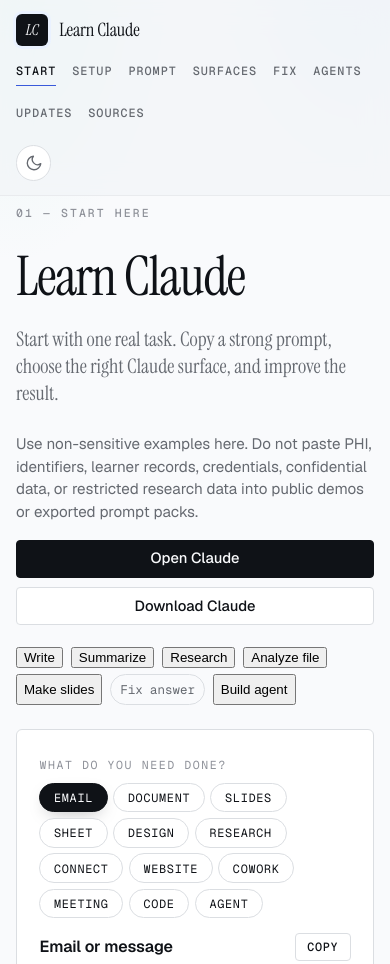
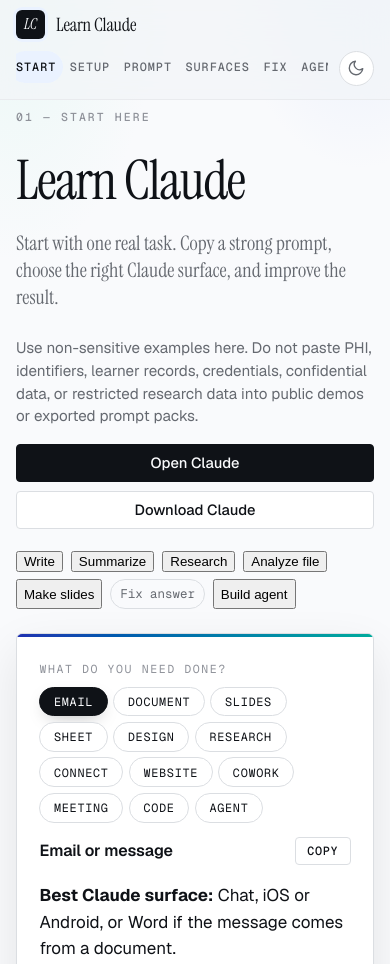
Before and after one commit to rkalani1/claude, a website: page index.html in a window 390 px wide. Shown: the top 964 px of the page. Drawn offline with nearby package versions, Linux system fonts and the light colour scheme.

Commit message:
Refine the Claude workspace interface (#31)
Co-authored-by: Rizwan Kalani <rkalani1@users.noreply.github.com>

```diff
--- a/app.js
+++ b/app.js
@@ -929,7 +929,20 @@
       activeId = id;
 
       if (activeId && linkMap[activeId]) {
-        linkMap[activeId].setAttribute("aria-current", "true");
+        const activeLink = linkMap[activeId];
+        activeLink.setAttribute("aria-current", "true");
+        if (
+          window.matchMedia &&
+          window.matchMedia("(max-width: 840px)").matches &&
+          typeof activeLink.scrollIntoView === "function"
+        ) {
+          const reducedMotion = window.matchMedia("(prefers-reduced-motion: reduce)").matches;
+          activeLink.scrollIntoView({
+            behavior: reducedMotion ? "auto" : "smooth",
+            block: "nearest",
+            inline: "center"
+          });
+        }
       }
     }
 
--- a/styles.css
+++ b/styles.css
@@ -220,7 +220,13 @@
 .top-nav a:hover { color: var(--ink); }
 .top-nav a:hover::after { transform: scaleX(1); }
 .top-nav a[aria-current="true"] { color: var(--ink); }
-.top-nav a[aria-current="true"]::after { transform: scaleX(1); background: var(--rust); }
+.top-nav a[aria-current="true"] {
+  background: var(--rust-soft);
+  border-radius: var(--radius-pill);
+  margin-inline: -0.45rem;
+  padding-inline: 0.45rem;
+}
+.top-nav a[aria-current="true"]::after { transform: scaleX(0); background: var(--rust); }
 .top-nav a:focus-visible { outline: 2px solid var(--rust); outline-offset: 3px; border-radius: 2px; }
 
 /* Header actions + theme toggle */
@@ -407,6 +413,16 @@
   border: 1px solid var(--line);
   border-radius: 6px;
   padding: 1.4rem;
+  box-shadow: 0 18px 48px oklch(0.18 0.012 265 / 0.09);
+  position: relative;
+  overflow: hidden;
+}
+.hero-task-panel::before {
+  content: "";
+  position: absolute;
+  inset: 0 0 auto;
+  height: 3px;
+  background: linear-gradient(90deg, var(--rust-deep), oklch(0.66 0.13 185));
 }
 
 /* Buttons */
@@ -1081,12 +1097,36 @@
 }
 
 @media (max-width: 840px) {
+  [id] { scroll-margin-top: 7.5rem; }
   .site-header {
     flex-direction: column;
     align-items: flex-start;
-    gap: 0.7rem;
+    gap: 0.55rem;
+    padding-block: 0.65rem;
   }
-  .top-nav { gap: 1rem; }
+  .header-actions {
+    display: grid;
+    grid-template-columns: minmax(0, 1fr) auto;
+    gap: 0.65rem;
+    width: 100%;
+  }
+  .top-nav {
+    flex-wrap: nowrap;
+    gap: 0.85rem;
+    width: 100%;
+    overflow-x: auto;
+    overscroll-behavior-x: contain;
+    scrollbar-width: none;
+    scroll-snap-type: x proximity;
+    padding: 0.2rem 0 0.35rem;
+  }
+  .top-nav::-webkit-scrollbar {
+    display: none;
+  }
+  .top-nav a {
+    flex: 0 0 auto;
+    scroll-snap-align: center;
+  }
   .hero { grid-template-columns: 1fr; }
   .hero::after { display: none; }
   .hero-copy h1 { font-size: clamp(3rem, 14vw, 5rem); }
@@ -1120,6 +1160,39 @@
   .model-fit summary { flex-direction: column; gap: 0.2rem; }
   .glossary-grid { grid-template-columns: 1fr; }
   .section h2 { font-size: clamp(1.7rem, 7vw, 2.4rem); }
+  .site-header {
+    backdrop-filter: blur(18px) saturate(1.35);
+    -webkit-backdrop-filter: blur(18px) saturate(1.35);
+  }
+  .brand-mark {
+    width: 1.8rem;
+    height: 1.8rem;
+  }
+  .top-nav a {
+    min-height: 2rem;
+    display: inline-flex;
+    align-items: center;
+  }
+}
+
+@supports (animation-timeline: scroll()) {
+  @media (prefers-reduced-motion: no-preference) {
+    .site-header::after {
+      content: "";
+      position: absolute;
+      inset: auto 0 -1px;
+      height: 2px;
+      background: linear-gradient(90deg, var(--rust-deep), oklch(0.66 0.13 185));
+      transform: scaleX(0);
+      transform-origin: left;
+      animation: reading-progress linear both;
+      animation-timeline: scroll(root);
+    }
+
+    @keyframes reading-progress {
+      to { transform: scaleX(1); }
+    }
+  }
 }
 
 /* Print */
```
